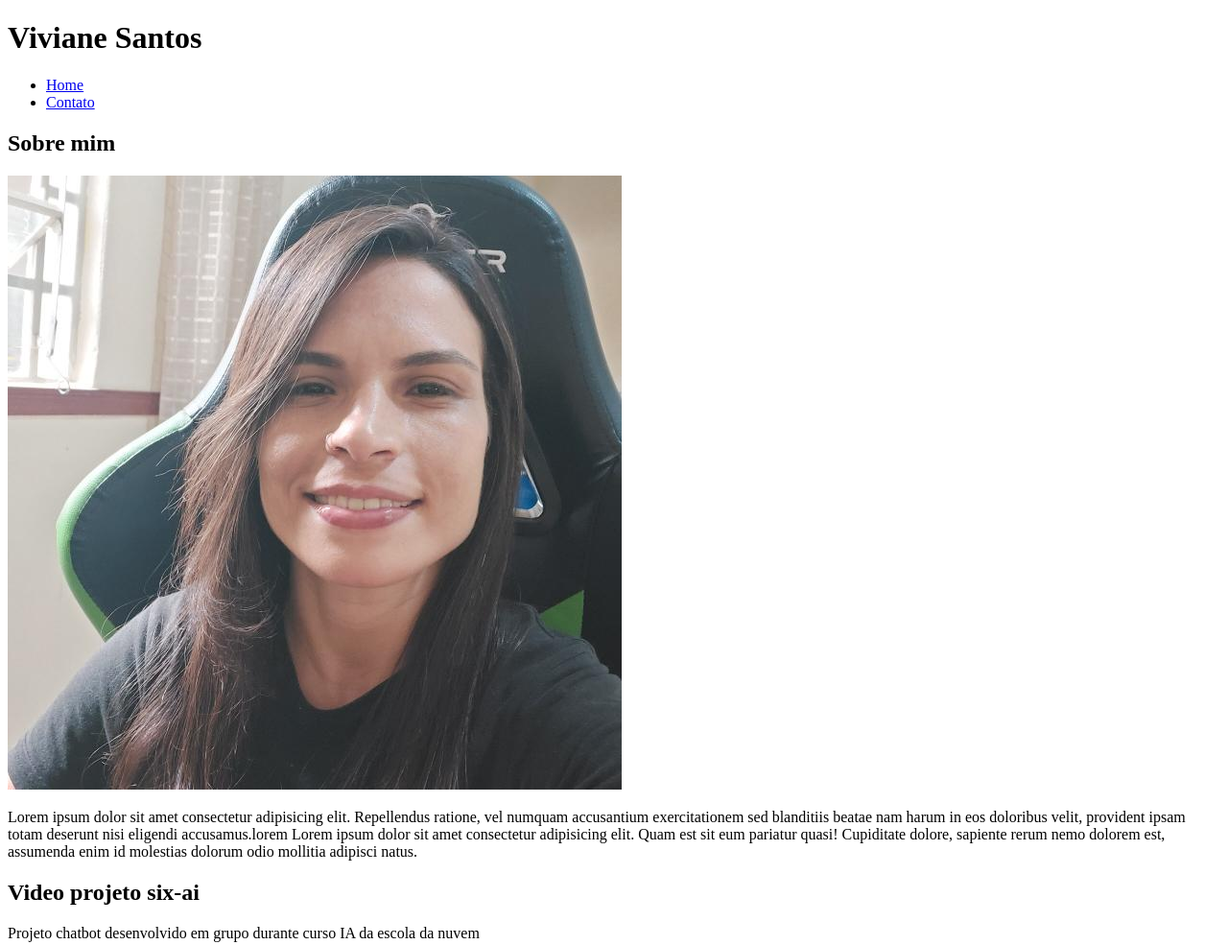
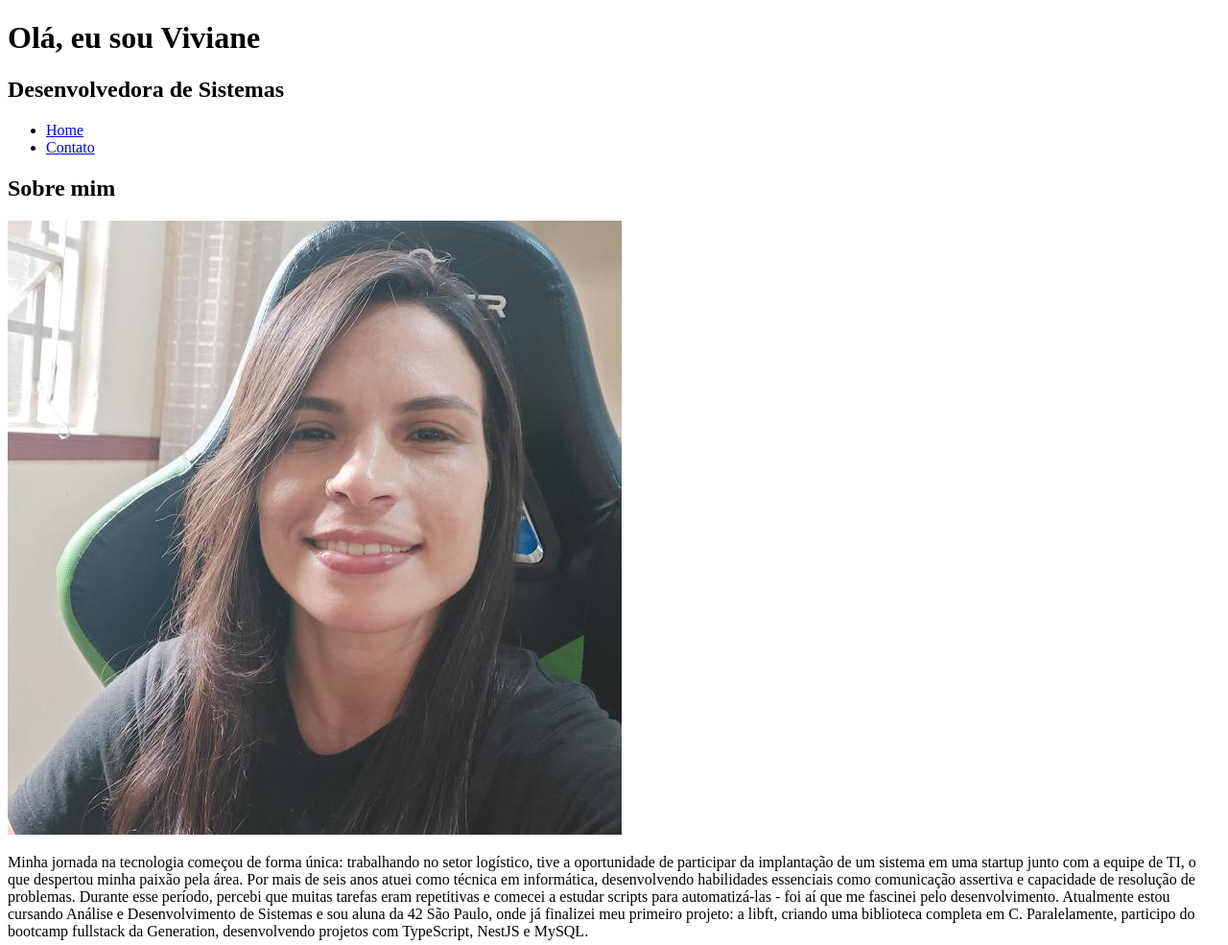
Before and after one commit to vsantosj/portifolio_gen, a plain HTML site: page index.html in a window 1280 px wide. Shown: the top 985 px of the page at 96% size. Drawn offline with Linux system fonts and the light colour scheme.

Commit message:
docs: modify project struct

```diff
--- a/index.html
+++ b/index.html
@@ -12,13 +12,13 @@
 </head>
 
 <body>
-
     <header>
-        <h1>Viviane Santos</h1>
+        <h1>Olá, eu sou Viviane</h1>
+        <h2>Desenvolvedora de Sistemas</h2>
         <nav>
             <ul>
                 <li><a href="index.html">Home</a></li>
-                <li><a href="contact.html">Contato</a></li>
+                <li><a href="./pages/contact.html">Contato</a></li>
             </ul>
         </nav>
     </header>
@@ -27,11 +27,19 @@
             <h2>Sobre mim</h2>
             <article>
                 <img src="./assets/img/viviane.jpeg" alt="foto de viviane santos">
-                <p>Lorem ipsum dolor sit amet consectetur adipisicing elit. Repellendus ratione, vel numquam accusantium
-                    exercitationem sed blanditiis beatae nam harum in eos doloribus velit, provident ipsam totam
-                    deserunt nisi eligendi accusamus.lorem Lorem ipsum dolor sit amet consectetur adipisicing elit. Quam
-                    est sit eum pariatur quasi! Cupiditate dolore, sapiente rerum nemo dolorem est, assumenda enim id
-                    molestias dolorum odio mollitia adipisci natus.</p>
+                <p>Minha jornada na tecnologia começou de forma única: trabalhando no setor logístico, tive a
+                    oportunidade de participar da implantação de um sistema em uma startup junto com a equipe de TI, o
+                    que despertou minha paixão pela área.
+
+                    Por mais de seis anos atuei como técnica em informática, desenvolvendo habilidades essenciais como
+                    comunicação assertiva e capacidade de resolução de problemas. Durante esse período, percebi que
+                    muitas tarefas eram repetitivas e comecei a estudar scripts para automatizá-las - foi aí que me
+                    fascinei pelo desenvolvimento.
+
+                    Atualmente estou cursando Análise e Desenvolvimento de Sistemas e sou aluna da 42 São Paulo, onde já
+                    finalizei meu primeiro projeto: a libft, criando uma biblioteca completa em C. Paralelamente,
+                    participo do bootcamp fullstack da Generation, desenvolvendo projetos com TypeScript, NestJS e
+                    MySQL.</p>
             </article>
         </section>
         <section id="video">
```
Also changed, not shown: pages/contact.html (renamed from contact.html, +3 -3 lines).
